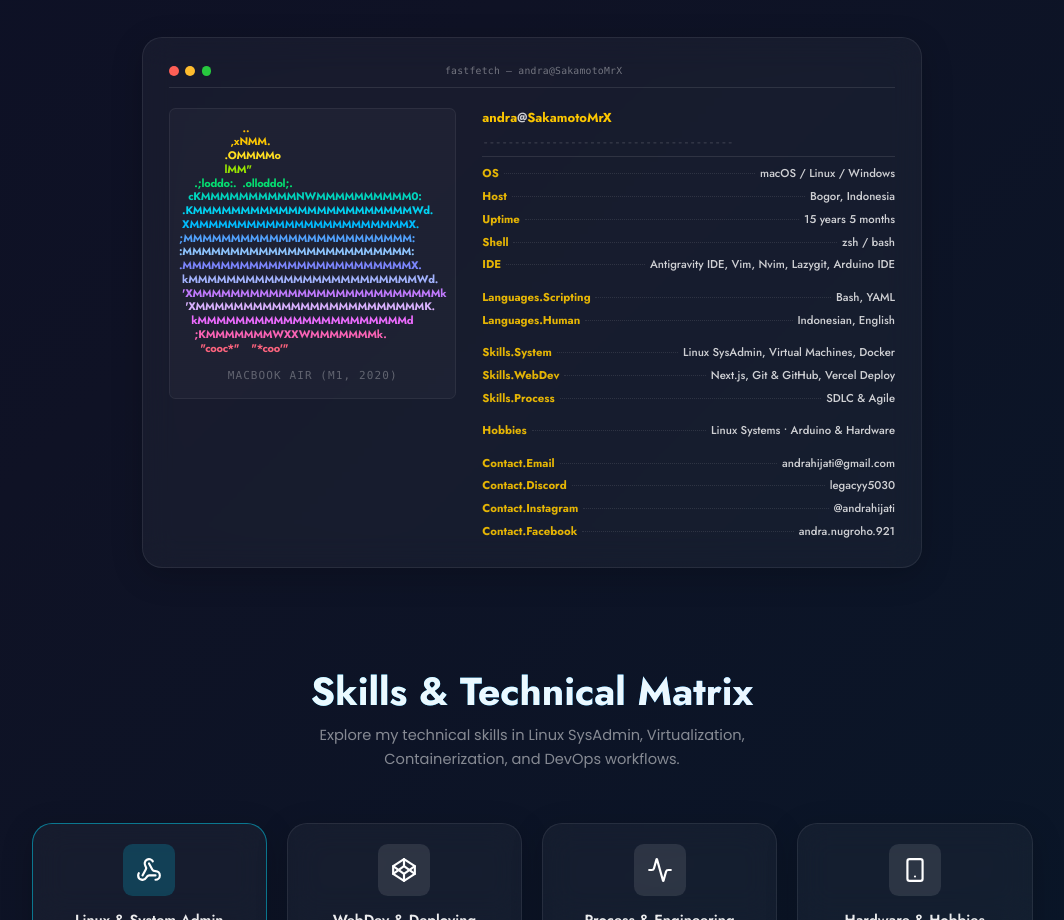
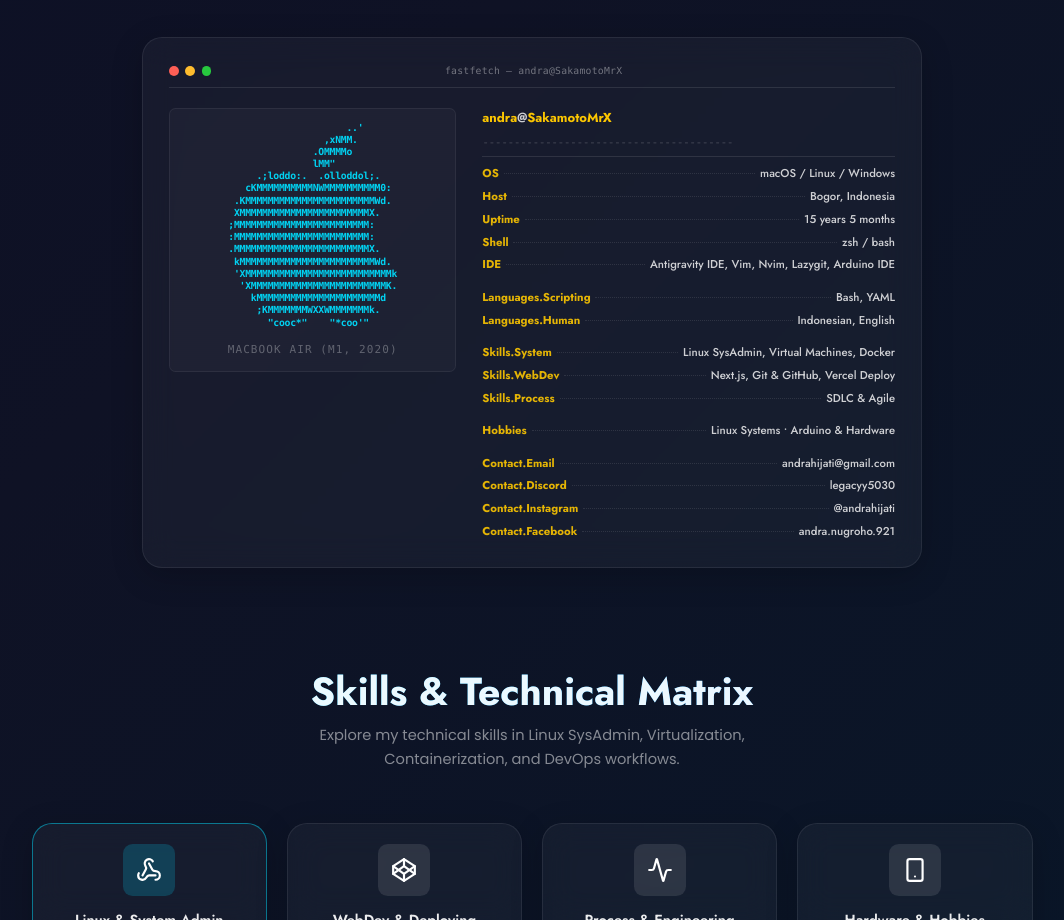
Before and after one commit to SakamotoMrX/Portofolio-Andra, a Next.js app: page /about in a window 1280 px wide. Shown: the part 1440-2360 px from the top of the page, without its empty margins (108-1172 px from the left). Built offline with nearby package versions, Linux system fonts and the light colour scheme; no server answers.

Commit message:
fix: single template literal for dragon logo (fixes alignment glitch)

```diff
--- a/components/Neofetch.jsx
+++ b/components/Neofetch.jsx
@@ -6,24 +6,24 @@ import { neofetchData } from "@/data/neofetch";
 function FastfetchAsciiLogo() {
 	return (
 		<div className="flex flex-col items-center justify-center select-none font-mono">
-			<pre className="font-bold leading-tight tracking-tight text-[10px] sm:text-[11px] text-left">
-				<span className="text-amber-400">{`                     ..\n`}</span>
-				<span className="text-yellow-400">{`                 ,xNMM.\n`}</span>
-				<span className="text-yellow-300">{`               .OMMMMo\n`}</span>
-				<span className="text-lime-400">{`               lMM"\n`}</span>
-				<span className="text-green-400">{`     .;loddo:.  .olloddol;.\n`}</span>
-				<span className="text-teal-400">{`   cKMMMMMMMMMMNWMMMMMMMMMM0:\n`}</span>
-				<span className="text-cyan-400">{` .KMMMMMMMMMMMMMMMMMMMMMMMWd.\n`}</span>
-				<span className="text-sky-400">{` XMMMMMMMMMMMMMMMMMMMMMMMX.\n`}</span>
-				<span className="text-blue-400">{`;MMMMMMMMMMMMMMMMMMMMMMMM:\n`}</span>
-				<span className="text-blue-300">{`:MMMMMMMMMMMMMMMMMMMMMMMM:\n`}</span>
-				<span className="text-indigo-400">{`.MMMMMMMMMMMMMMMMMMMMMMMMX.\n`}</span>
-				<span className="text-indigo-300">{` kMMMMMMMMMMMMMMMMMMMMMMMMWd.\n`}</span>
-				<span className="text-purple-400">{` 'XMMMMMMMMMMMMMMMMMMMMMMMMMMk\n`}</span>
-				<span className="text-purple-300">{`  'XMMMMMMMMMMMMMMMMMMMMMMMMK.\n`}</span>
-				<span className="text-fuchsia-400">{`    kMMMMMMMMMMMMMMMMMMMMMMd\n`}</span>
-				<span className="text-pink-400">{`     ;KMMMMMMMWXXWMMMMMMMk.\n`}</span>
-				<span className="text-rose-400">{`       "cooc*"    "*coo'"`}</span>
+			<pre className="font-bold leading-tight tracking-tight text-[11px] sm:text-xs text-left text-cyan-400">
+{`                     ..'
+                 ,xNMM.
+               .OMMMMo
+               lMM"
+     .;loddo:.  .olloddol;.
+   cKMMMMMMMMMMNWMMMMMMMMMM0:
+ .KMMMMMMMMMMMMMMMMMMMMMMMWd.
+ XMMMMMMMMMMMMMMMMMMMMMMMX.
+;MMMMMMMMMMMMMMMMMMMMMMMM:
+:MMMMMMMMMMMMMMMMMMMMMMMM:
+.MMMMMMMMMMMMMMMMMMMMMMMMX.
+ kMMMMMMMMMMMMMMMMMMMMMMMMWd.
+ 'XMMMMMMMMMMMMMMMMMMMMMMMMMMk
+  'XMMMMMMMMMMMMMMMMMMMMMMMMK.
+    kMMMMMMMMMMMMMMMMMMMMMMd
+     ;KMMMMMMMWXXWMMMMMMMk.
+       "cooc*"    "*coo'"`}
 			</pre>
 		</div>
 	);
```
Also changed, not shown: 1 other file (tests, documents, lock files or other folders).
